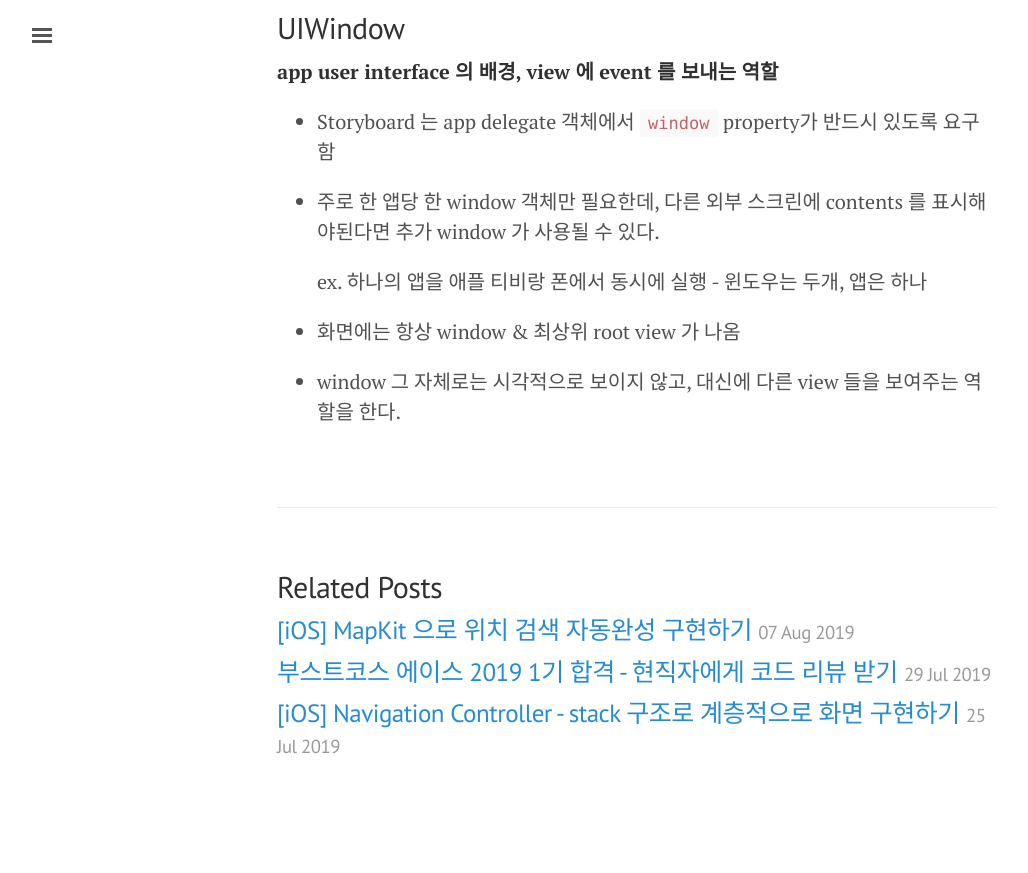
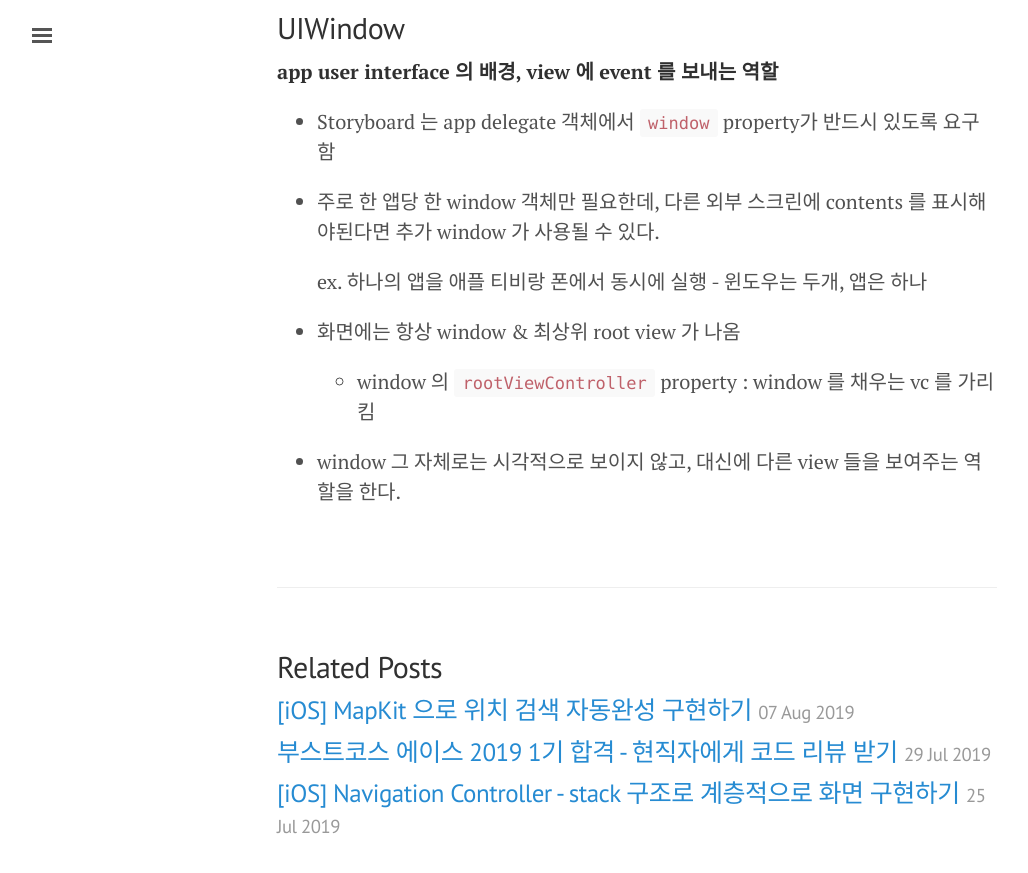
Before and after one commit to daheenallwhite/daheenallwhite.github.io, a Jekyll site: the page built from _posts/2019-07-18-UIApplication-UIWindow.md, in a window 1280 px wide and 900 px high, scrolled down 1738 px. Shown: the top 873 px of the window, without its empty margins (3-1031 px from the left). Built offline with Jekyll 4.4.1, drawn with Linux system fonts in a browser that asks for light colours; nearby versions of some CDN libraries; comment, search, counter and statistics services are not loaded; before the commit the page ends 2558 px from its top, so only the background shows below that.

Commit message:
Modify post about application and window

```diff
--- a/_posts/2019-07-18-UIApplication-UIWindow.md
+++ b/_posts/2019-07-18-UIApplication-UIWindow.md
@@ -65,4 +65,6 @@ sitemap :
 
 - 화면에는 항상 window & 최상위 root view 가 나옴
 
+  - window 의 `rootViewController` property : window 를 채우는 vc 를 가리킴
+
 - window 그 자체로는 시각적으로 보이지 않고, 대신에 다른 view 들을 보여주는 역할을 한다.
```
